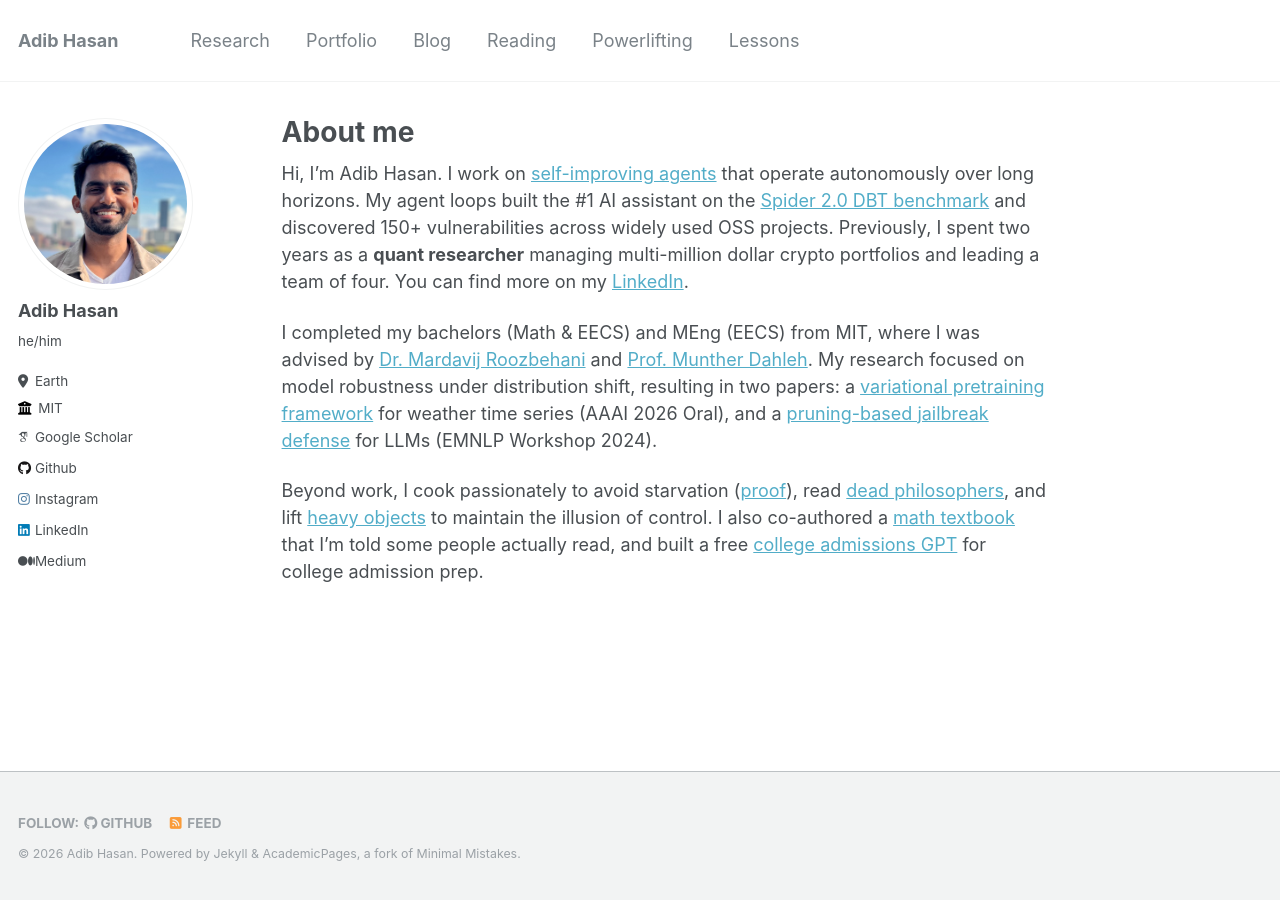
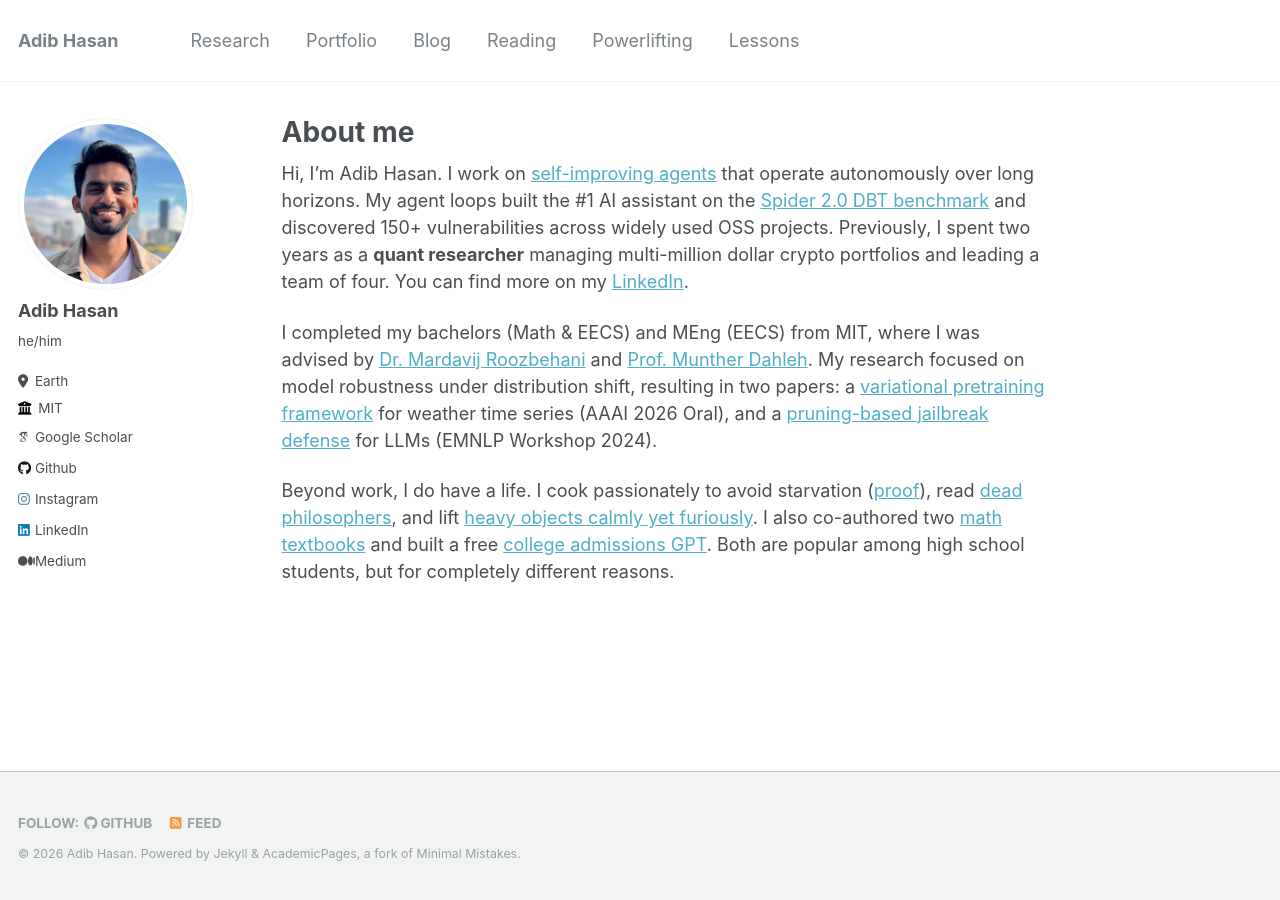
Before and after one commit to Neehan/neehan.github.io, a Jekyll site: the page built from _pages/about.md, in a window 1280 px wide. Built offline with Jekyll 4.4.1, drawn with Linux system fonts in a browser that asks for light colours; some web fonts are replaced.

Commit message:
Polish about page hobbies paragraph
Co-Authored-By: Claude Opus 4.6 (1M context) <noreply@anthropic.com>

```diff
--- a/_pages/about.md
+++ b/_pages/about.md
@@ -11,4 +11,4 @@ Hi, I'm Adib Hasan. I work on [self-improving agents](https://github.com/SignalP
 
 I completed my bachelors (Math & EECS) and MEng (EECS) from MIT, where I was advised by [Dr. Mardavij Roozbehani](https://idss.mit.edu/staff/mardavij-roozbehani/) and [Prof. Munther Dahleh](https://idss.mit.edu/staff/munther-dahleh/). My research focused on model robustness under distribution shift, resulting in two papers: a [variational pretraining framework](https://arxiv.org/abs/2508.03589) for weather time series (AAAI 2026 Oral), and a [pruning-based jailbreak defense](https://arxiv.org/abs/2401.10862) for LLMs (EMNLP Workshop 2024).
 
-Beyond work, I cook passionately to avoid starvation ([proof](https://www.instagram.com/le.spicemaster/)), read [dead philosophers](/reading/), and lift [heavy objects](/powerlifting/) to maintain the illusion of control. I also co-authored a [math textbook](/portfolio/) that I'm told some people actually read, and built a free [college admissions GPT](https://chatgpt.com/g/g-673c242ba900819183752398e7a8833b-essay-mate) for college admission prep.
+Beyond work, I do have a life. I cook passionately to avoid starvation ([proof](https://www.instagram.com/le.spicemaster/)), read [dead philosophers](/reading/), and lift [heavy objects calmly yet furiously](/powerlifting/). I also co-authored two [math textbooks](/portfolio/) and built a free [college admissions GPT](https://chatgpt.com/g/g-673c242ba900819183752398e7a8833b-essay-mate). Both are popular among high school students, but for completely different reasons.
```
